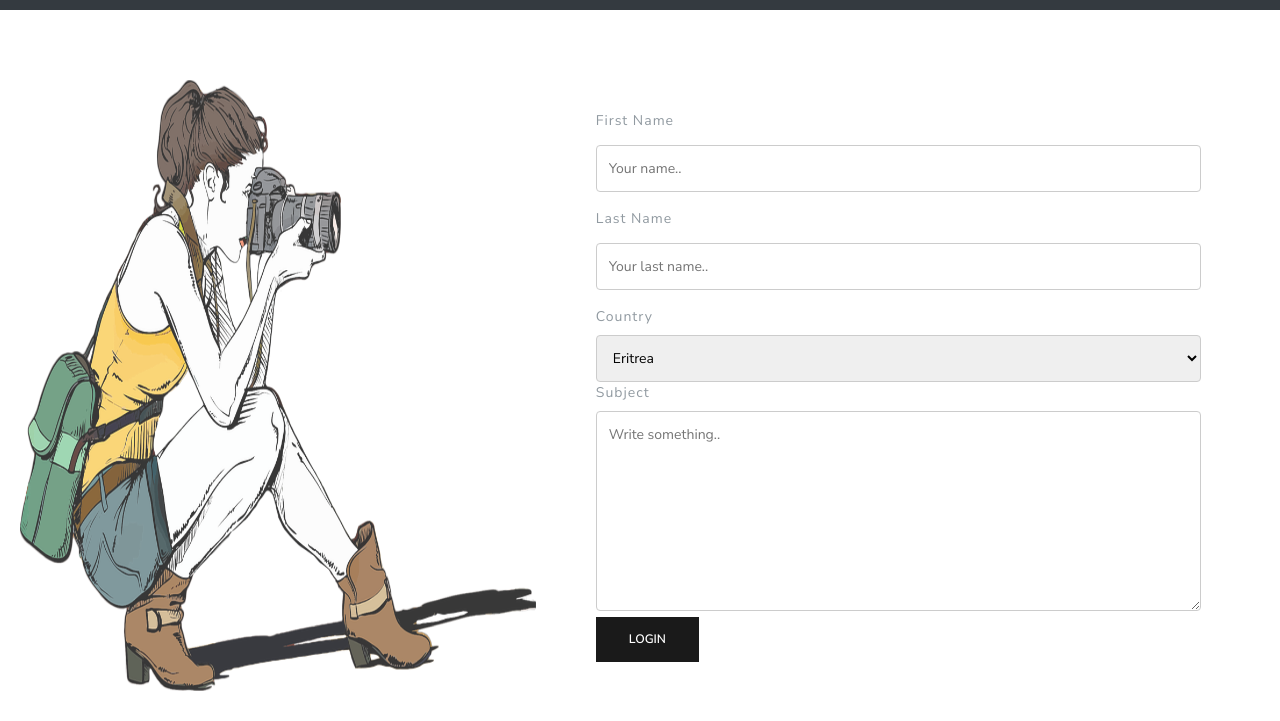
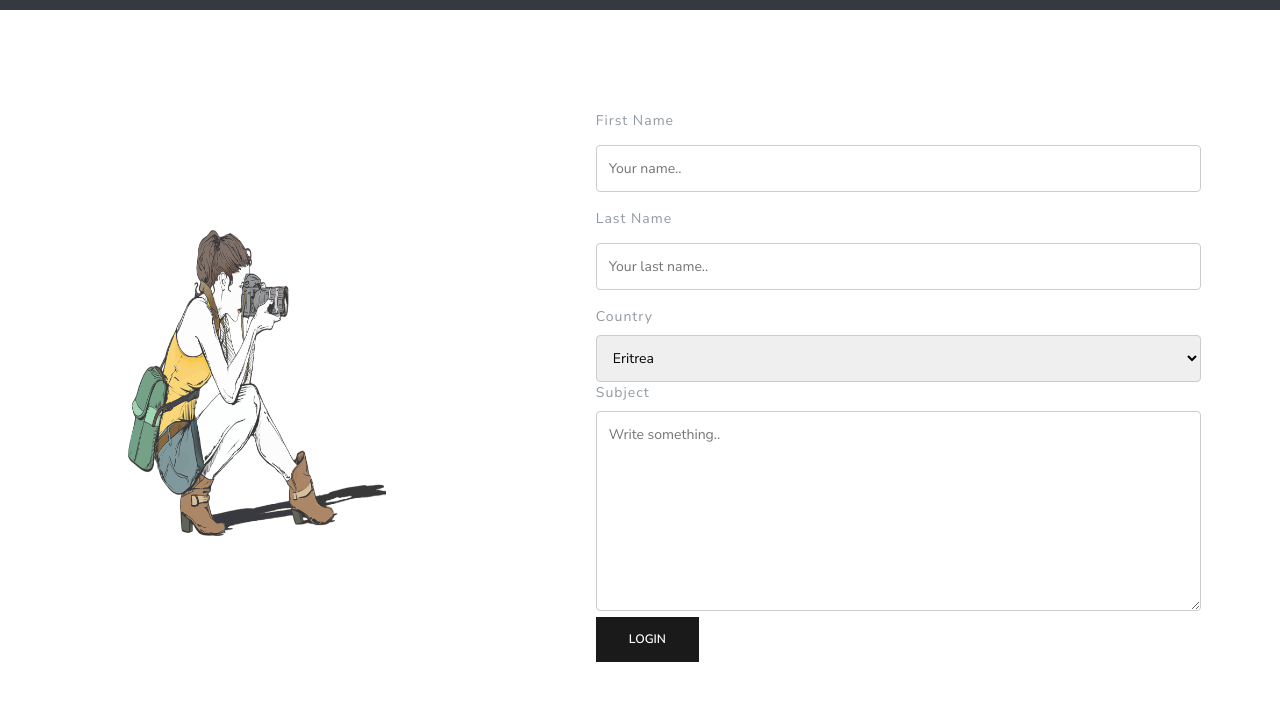
Before and after one commit to Pela647/simplecf, a plain HTML site: page index.html in a window 1280 px wide. Shown: the part 79-800 px from the top of the page. Drawn offline with nearby package versions, Linux system fonts and the light colour scheme.

Commit message:
style: Edit

```diff
--- a/style.css
+++ b/style.css
@@ -29,10 +29,10 @@ form {
 
 img {
 
-    margin: 50px 0px 0px 200px;
+    margin: 200px 150px 0px 0px;
     float: right;
-    width: 100%;
-    height: 100%;
+    width: 50%;
+    height: 50%;
     transform: rotateY(180deg);
     opacity: 0.8;
 }
```
